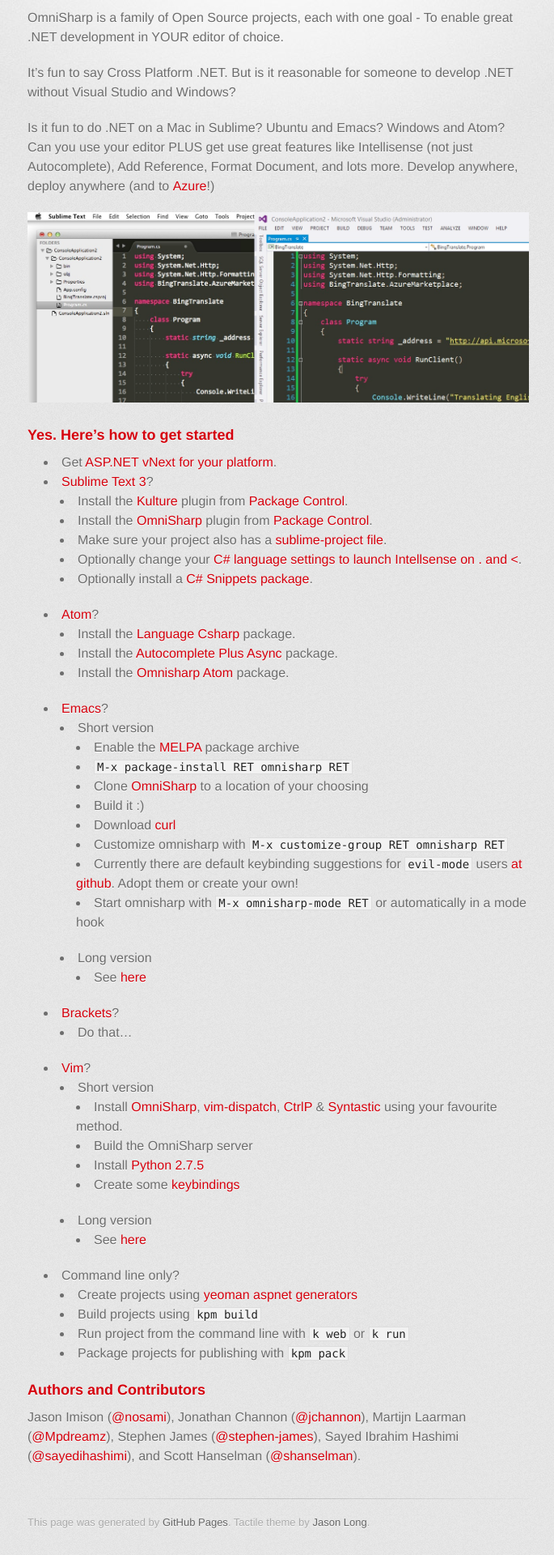
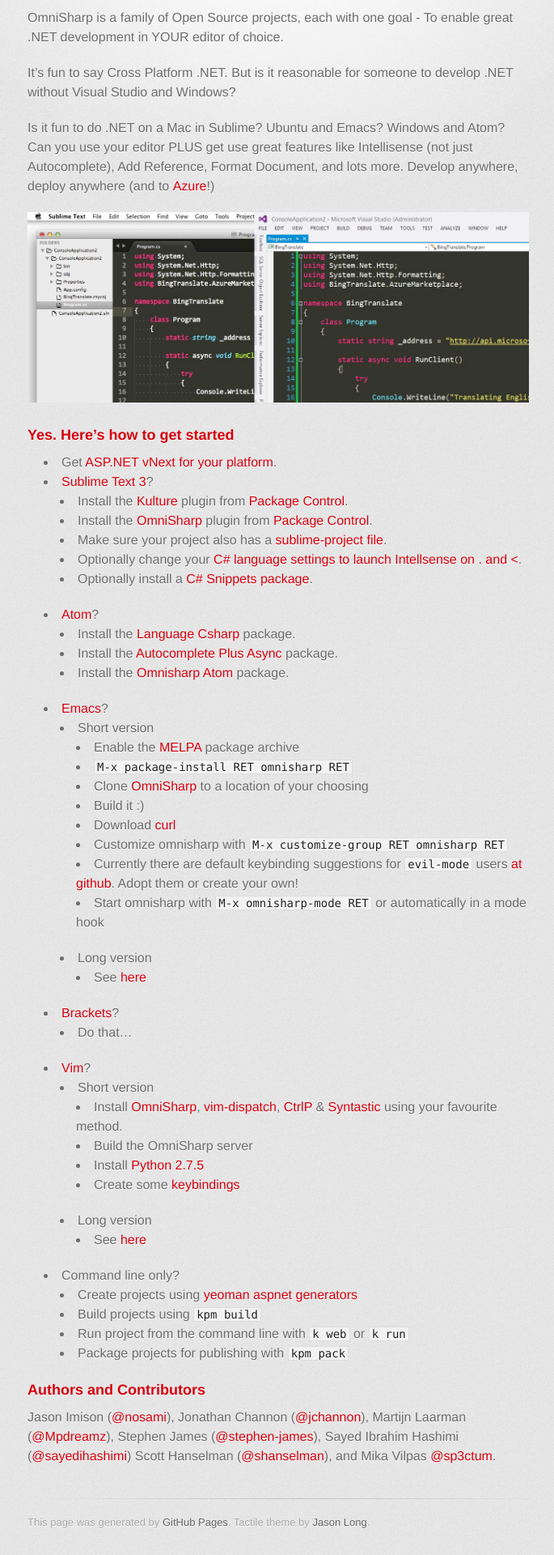
Before and after one commit to OmniSharp/OmniSharp.github.io, a Jekyll site: the page built from index.md, in a window 1280 px wide. Shown: the part 344-2264 px from the top of the page at 81% size, without its empty margins (296-981 px from the left). Built offline with Jekyll 4.4.1, drawn with Linux system fonts in a browser that asks for light colours; some web fonts are replaced.

Commit message:
Add sp3ctum to the list of contributors
That's right, it's me!

```diff
--- a/index.md
+++ b/index.md
@@ -56,4 +56,4 @@
 
 ### Authors and Contributors
 
-Jason Imison ([@nosami](http://github.com/nosami)), Jonathan Channon ([@jchannon](http://github.com/jchannon)), Martijn Laarman ([@Mpdreamz](http://github.com/Mpdreamz)), Stephen James ([@stephen-james](http://github.com/stephen-james)), Sayed Ibrahim Hashimi ([@sayedihashimi](http://github.com/sayedihashimi)), and Scott Hanselman ([@shanselman](http://github.com/shanselman)).
+Jason Imison ([@nosami](http://github.com/nosami)), Jonathan Channon ([@jchannon](http://github.com/jchannon)), Martijn Laarman ([@Mpdreamz](http://github.com/Mpdreamz)), Stephen James ([@stephen-james](http://github.com/stephen-james)), Sayed Ibrahim Hashimi ([@sayedihashimi](http://github.com/sayedihashimi)) Scott Hanselman ([@shanselman](http://github.com/shanselman)), and Mika Vilpas [@sp3ctum](https://github.com/sp3ctum).
```
